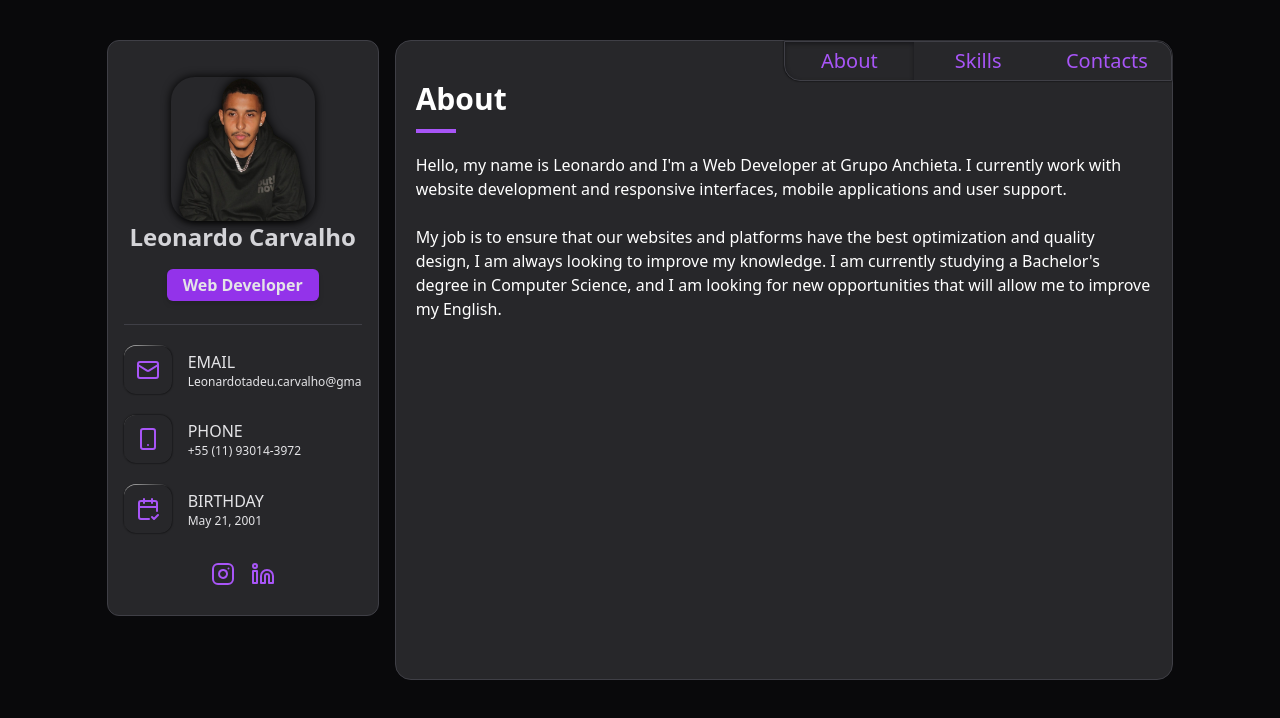
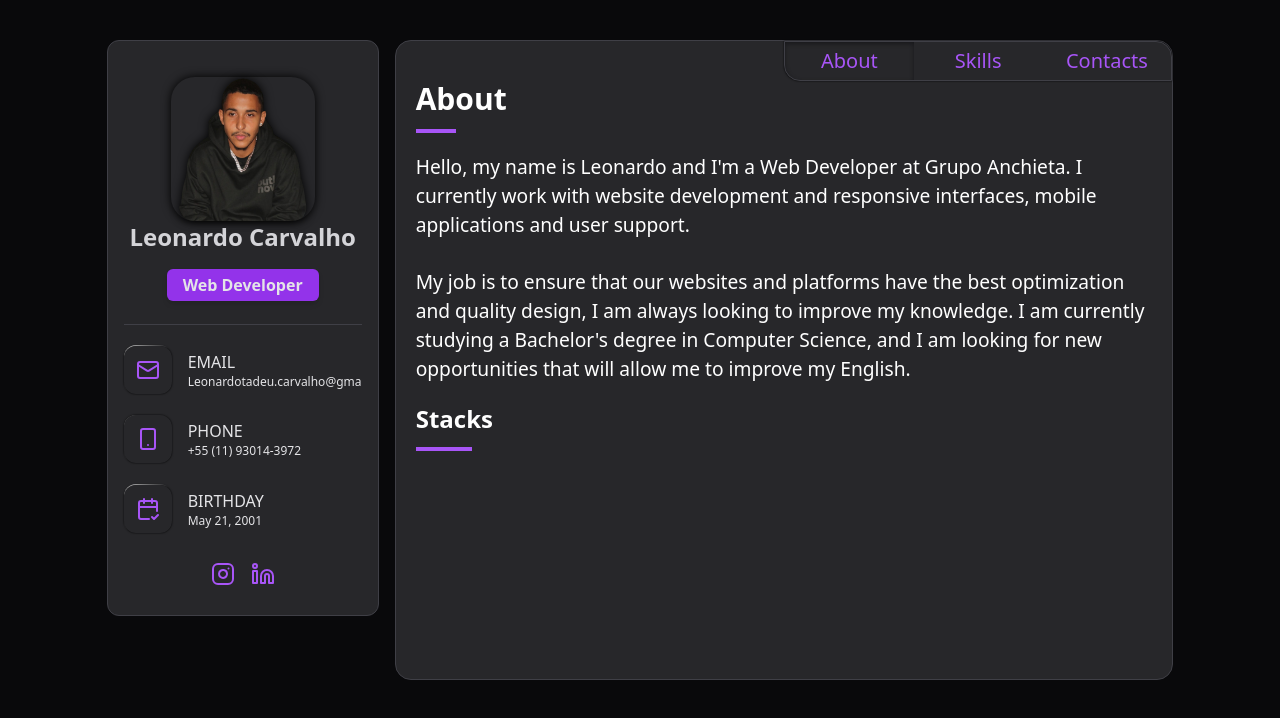
Before and after one commit to leonardo-tcarvalho/MyPortfolioReact, a React (Vite) app in the folder myPortfolio/: page / in a window 1280 px wide. Shown: the top 718 px of the page. Built offline with nearby package versions, Linux system fonts and the light colour scheme.

Commit message:
Update: About

```diff
--- a/myPortfolio/src/pages/About.jsx
+++ b/myPortfolio/src/pages/About.jsx
@@ -30,7 +30,12 @@ export function About() {
                     <span className="w-10 h-1 bg-purple-500"></span>
                 </div>
                 <div className="w-full h-[90rem] p-5">
-                    <p className="text-white">Hello, my name is Leonardo and I'm a Web Developer at Grupo Anchieta. I currently work with website development and responsive interfaces, mobile applications and user support. <br/> <br/> My job is to ensure that our websites and platforms have the best optimization and quality design, I am always looking to improve my knowledge. I am currently studying a Bachelor's degree in Computer Science, and I am looking for new opportunities that will allow me to improve my English.</p>
+                    <p className="text-white text-[1.2em]">Hello, my name is Leonardo and I'm a Web Developer at Grupo Anchieta. I currently work with website development and responsive interfaces, mobile applications and user support. <br/> <br/> My job is to ensure that our websites and platforms have the best optimization and quality design, I am always looking to improve my knowledge. I am currently studying a Bachelor's degree in Computer Science, and I am looking for new opportunities that will allow me to improve my English.</p>
+                    <div className="flex flex-col w-full gap-3 mt-5">
+                        <h1 className="text-white text-2xl font-semibold">Stacks</h1>
+                        <span className="w-14 h-1 bg-purple-500"></span>
+                    </div>
+
                 </div>
             </div>
         </div>
```
